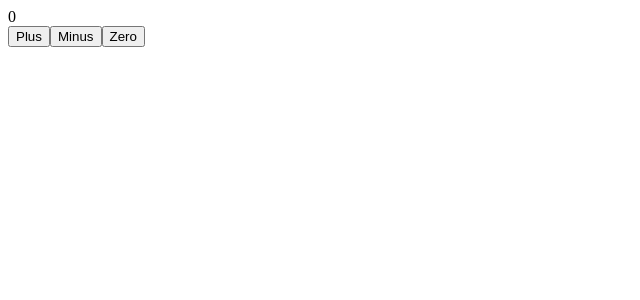
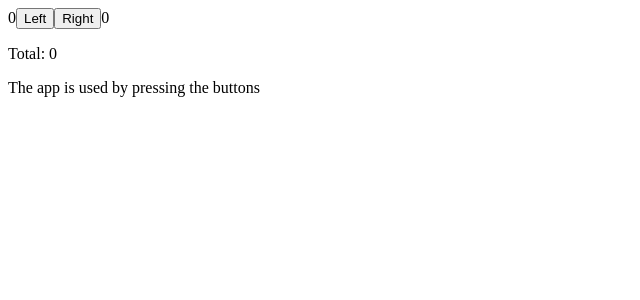
Before and after one commit to Jano2402/FullStackOpen, a React (Vite) app in the folder Part1/Exercise_1.1/vite-project/: page / in a window 1280 px wide. Shown: the top 300 px of the page, without its empty margins (0-640 px from the left). Built offline with nearby package versions, Linux system fonts and the light colour scheme.

Commit message:
Starting Exercises

```diff
--- a/Part1/Exercise_1.1/vite-project/src/App.jsx
+++ b/Part1/Exercise_1.1/vite-project/src/App.jsx
@@ -1,22 +1,58 @@
 import { useState } from 'react'
 
 const App = () => {
-  const [ counter, setCounter ] = useState(0)
+  const [left, setLeft] = useState(0)
+  const [right, setRight] = useState(0)
+  const [allClicks, setAll] = useState([])
+  const [total, setTotal] = useState(0)
 
-  const increaseByOne = () => setCounter(counter + 1)
-  const decreaserByOne = () => setCounter(counter - 1)
-  const setZero = () => setCounter(0)
+  const History = (props) => {
 
-  const Display = ({counter}) => <div>{counter}</div>
+    if (props.allClicks.length === 0) {
+      return (
+        <div>
+          <p>The app is used by pressing the buttons</p>
+        </div>
+      )
+    }
 
-  const Button = ({ onSmash, text }) => <button onClick={onSmash}>{text}</button>
+    return (
+      <div>
+        <p>
+          Button press history: {props.allClicks.join(' ')}
+        </p>
+      </div>
+    )
+  }
+
+  const Button = ({handleClick, text}) => (
+    <button onClick={handleClick}>
+      {text}
+    </button>
+  )
+
+  const handleLeftClick = () => {
+    setAll(allClicks.concat('L'))
+    const updateLeft = left + 1
+    setLeft(updateLeft)
+    setTotal(right + updateLeft)
+  }
+
+  const handleRightClick = () => {
+    setAll(allClicks.concat('R'))
+    const updateRight = right + 1
+    setRight(updateRight)
+    setTotal(updateRight + left)
+  }
 
   return (
     <div>
-      <Display counter={counter}/>
-      <Button onSmash={increaseByOne} text="Plus"/>
-      <Button onSmash={decreaserByOne} text="Minus"/>
-      <Button onSmash={setZero} text="Zero"/>
+      {left}
+      <Button handleClick={handleLeftClick} text='Left'/>
+      <Button handleClick={handleRightClick} text='Right'/>
+      {right}
+      <p>Total: {total}</p>
+      <History allClicks={allClicks}/>
     </div>
   )
 }
```
